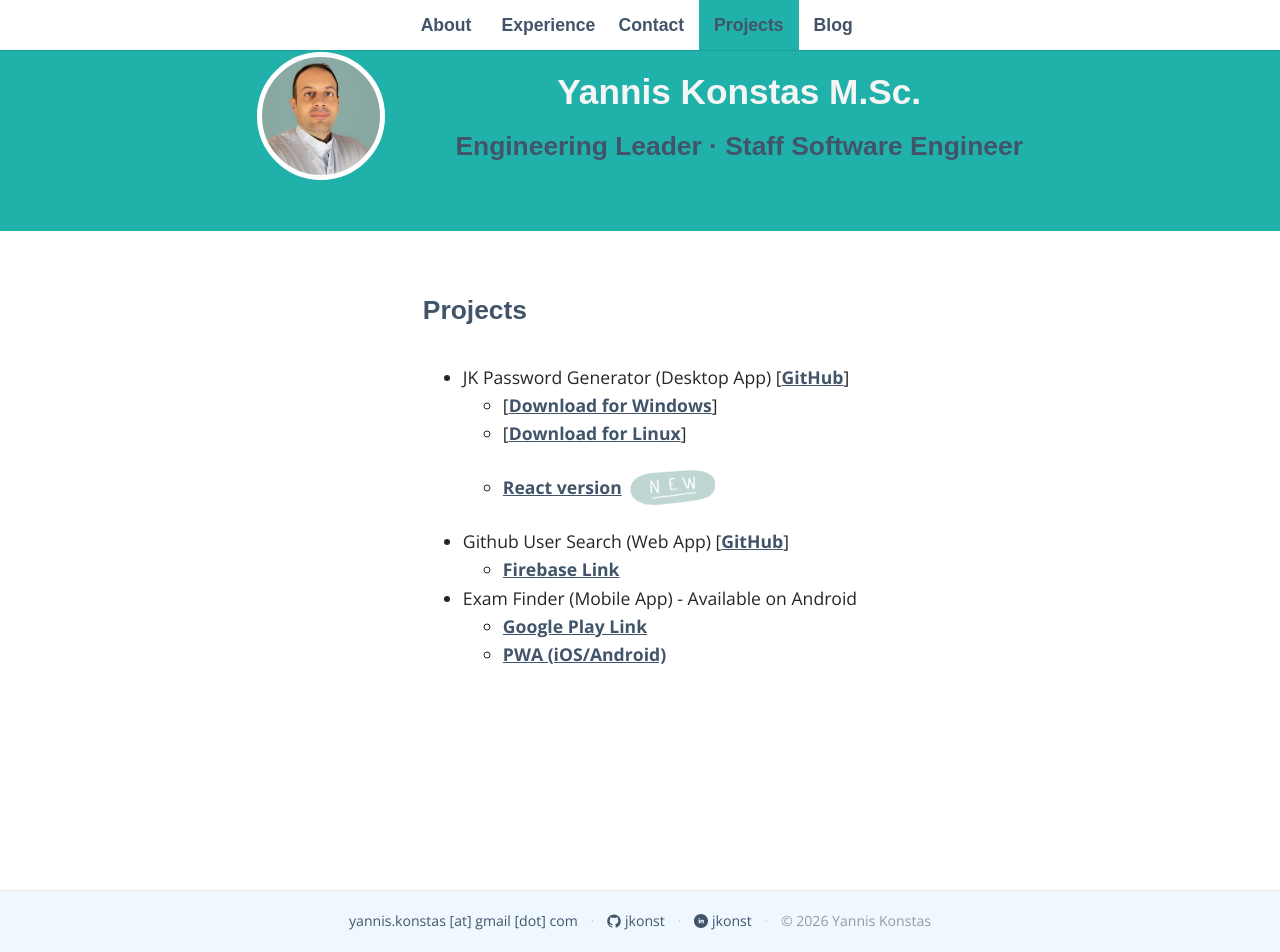
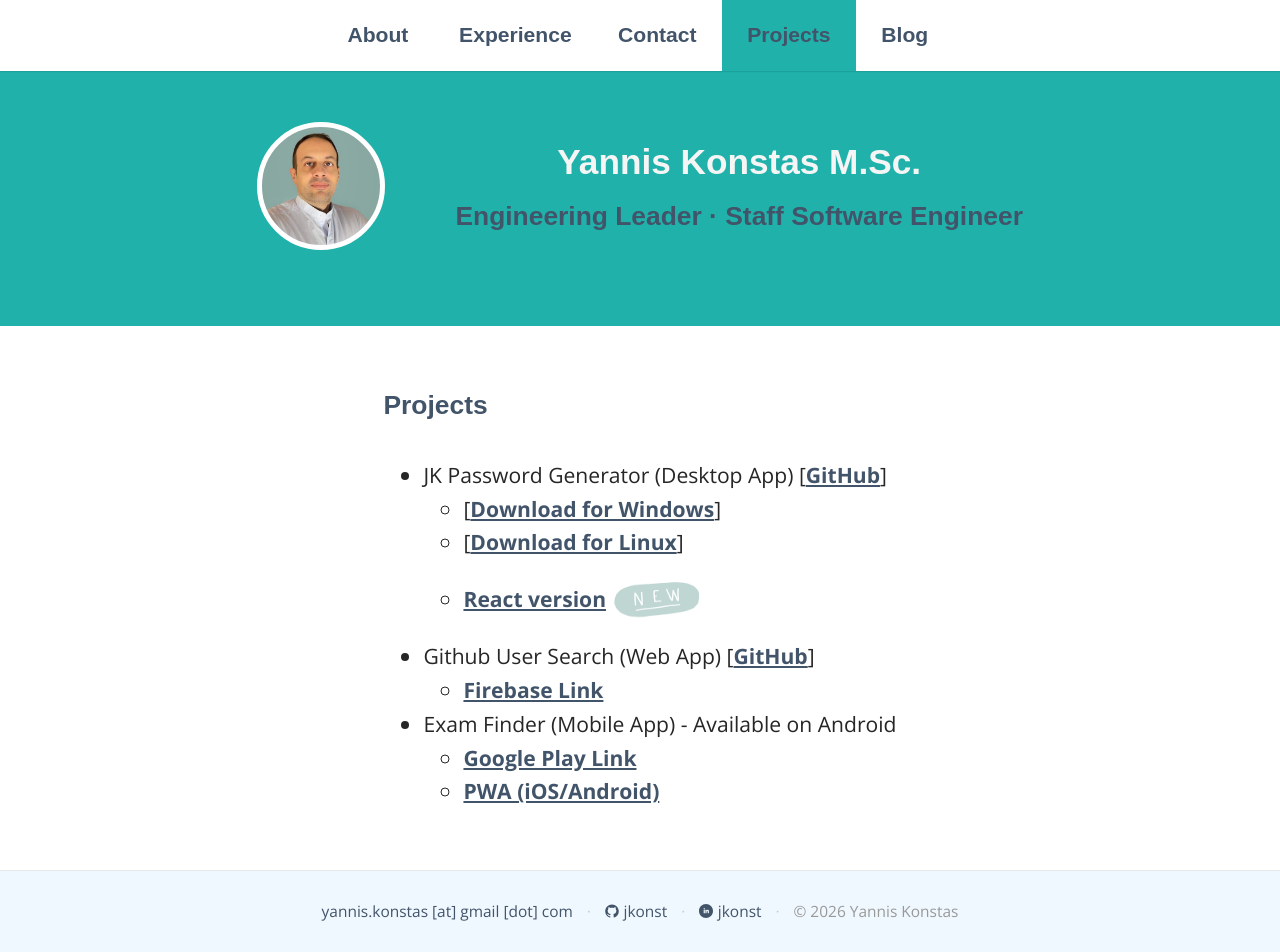
Before and after one commit to jkonst/jkonst.github.io, a Jekyll site: the page built from _pages/04_projects.md, in a window 1280 px wide and 952 px high. Built offline with Jekyll 4.4.1, drawn with Linux system fonts in a browser that asks for light colours; some web fonts are replaced.

Commit message:
fix: drop min-height condition from desktop query (was blocking header fix on MacBook), increase footer size

```diff
--- a/_sass/_layout.scss
+++ b/_sass/_layout.scss
@@ -166,7 +166,7 @@ aside {
 }
 
 footer {
-  padding: 1.1em 5%;
+  padding: 1.6em 5%;
   border-top: 1px solid #e8e8e8;
   background-color: aliceblue;
   flex-shrink: 0;
@@ -177,7 +177,7 @@ footer {
     align-items: center;
     flex-wrap: wrap;
     gap: 0.5em 0.9em;
-    font-size: 0.8em;
+    font-size: 0.88em;
     color: #666;
   }
 
@@ -372,7 +372,7 @@ td.second {
 }
 
 /* Mobile vs Desktop */
-@media (min-width: 768px) and (min-height: 1024px) {
+@media (min-width: 769px) {
   /*Desktop css*/
   aside nav ul li a {
     font-size: 1.2em;
```
